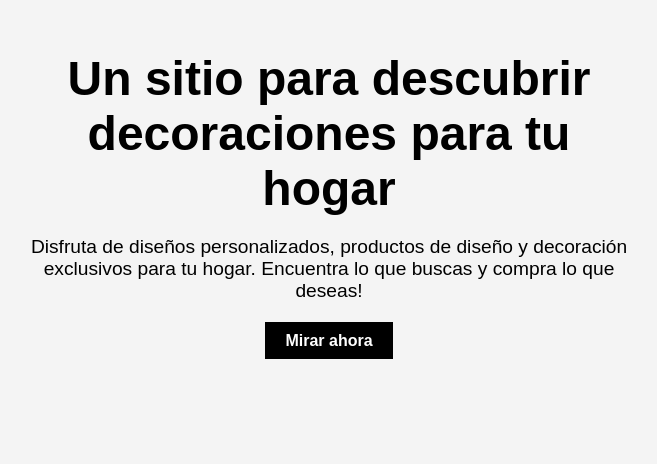
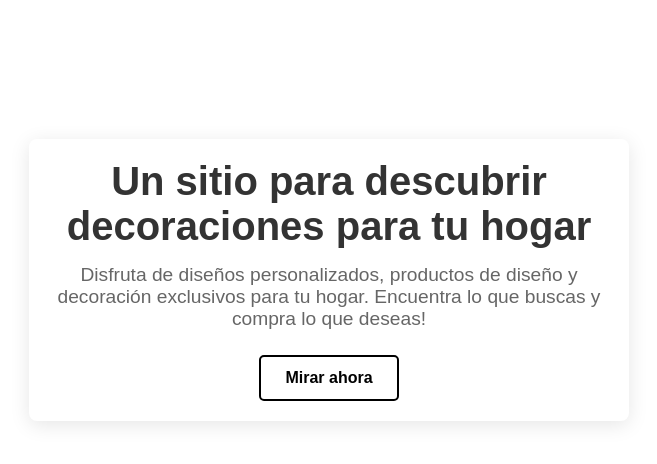
Before and after one commit to T4ti4n4/maqueta, a React (Create React App) app: page / in a window 1280 px wide. Shown: the part 120-584 px from the top of the page, without its empty margins (311-968 px from the left). Built offline with nearby package versions, Linux system fonts and the light colour scheme.

Commit message:
Home.CSS
Se agrega CSS al Home.

```diff
--- a/src/components/Home.js
+++ b/src/components/Home.js
@@ -1,16 +1,17 @@
 import React from 'react';
+import styles from "../styles/Home.module.css";
 
 const Home = () => {
     return (
-        <section className="hero">
-            <div className="hero-content">
+        <section className={styles.hero}>
+            <div className={styles.heroContent}>
                 <h1>Un sitio para descubrir decoraciones para tu hogar</h1>
                 <p>
                     Disfruta de diseños personalizados, productos de diseño y decoración exclusivos para tu hogar.
                     Encuentra lo que buscas y compra lo que deseas!
 
                 </p>
-                <a href="/home" className="btn">Mirar ahora</a>
+                <a href="/home" className={styles.btn}>Mirar ahora</a>
             </div>
         </section>
     );
--- /dev/null
+++ b/src/styles/Home.module.css
@@ -0,0 +1,45 @@
+.hero {
+    display: flex;
+    justify-content: center;
+    align-items: center;
+    height: 100vh;
+    text-align: center;
+    padding: 20px;
+}
+
+.heroContent {
+    max-width: 600px;
+    padding: 20px;
+    background: transparent; /* Fondo transparente */
+    border-radius: 8px;
+    box-shadow: 0 4px 20px rgba(0, 0, 0, 0.1);
+}
+
+h1 {
+    font-size: 2.5rem;
+    color: #333;
+    margin-bottom: 15px;
+}
+
+p {
+    font-size: 1.2rem;
+    color: #666;
+    margin-bottom: 25px;
+}
+
+.btn {
+    display: inline-block;
+    padding: 12px 24px;
+    background-color: transparent; /* Fondo transparente */
+    color: black;
+    border: 2px solid black;
+    border-radius: 5px;
+    font-weight: bold;
+    text-decoration: none;
+    transition: background-color 0.3s ease, color 0.3s ease;
+}
+
+.btn:hover {
+    background-color: black;
+    color: white;
+}
```
